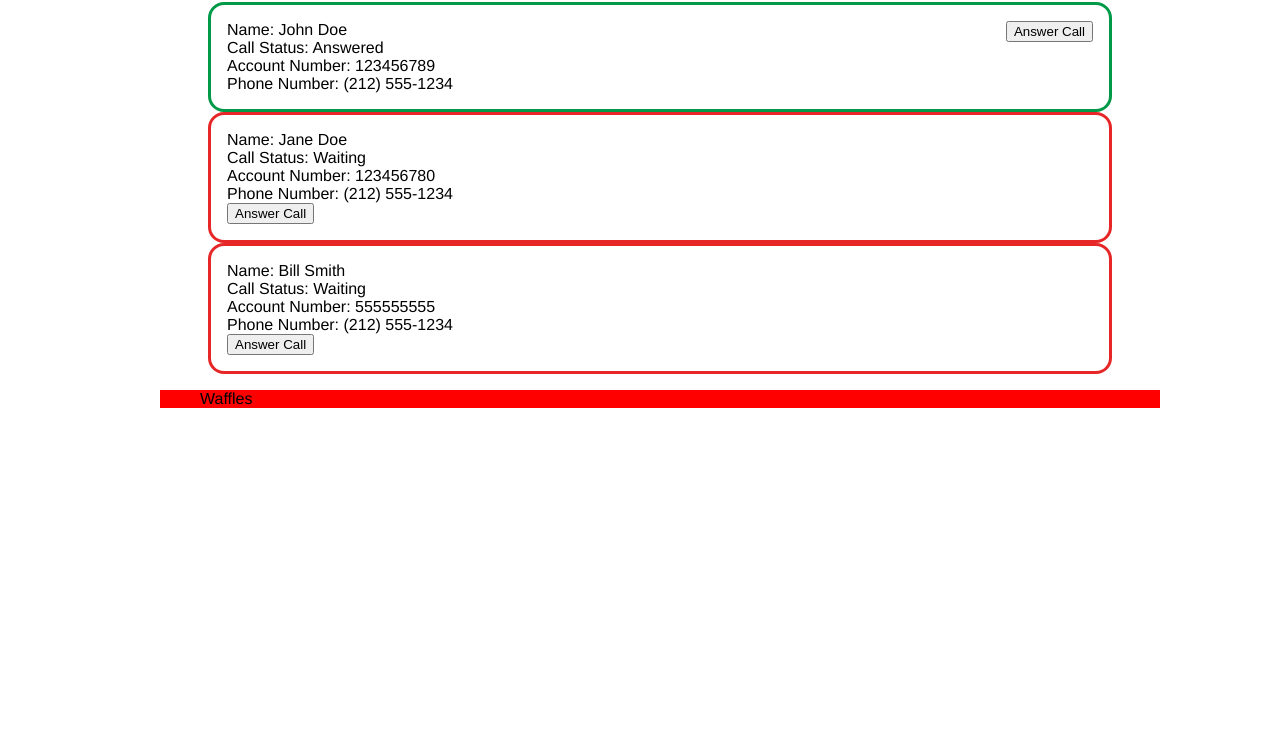
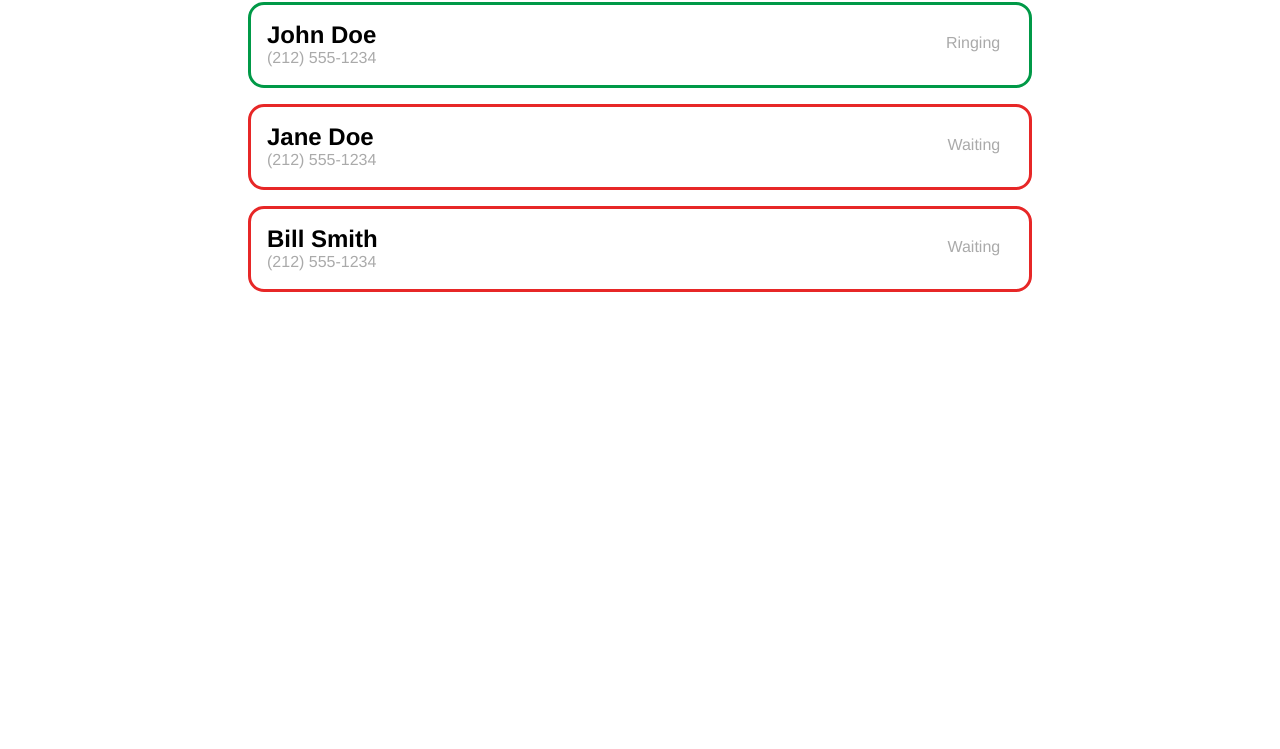
Before and after one commit to CoordinatedHackers/touchtone, a website: page static/repview.html in a window 1280 px wide. Shown: the part 51-800 px from the top of the page. Drawn offline with nearby package versions, Linux system fonts and the light colour scheme; no server answers.

Commit message:
Different look for rep overview

```diff
--- a/static/repview.html
+++ b/static/repview.html
@@ -13,47 +13,60 @@ header {
 }
 header > h1 {
 	font-weight: 100;
-	width: 960px;
 	margin: 0 auto;
+	padding: 0 2rem;
+	max-width: 50rem;
 }
 #container {
-	width: 960px;
 	margin: 0 auto;
+	max-width: 50rem;
+	padding: 0 2rem;
 	position: relative;
 }
-.customerList {
-	/*display: -webkit-flex;
-	-webkit-flex-flow: row wrap;
-	*/
+#customerList {
+	list-style: none;
+	padding: 0;
 }
-ul {
-	list-style: none;
-}
-.customer {
-	margin: auto 0.5em;
+#customerList > li {
+	margin: 1em 0.5em;
 	padding: 1em;
 	border-radius: 1em;
 	border: 3px solid;
 	position: relative;
+	height: 3em;
+	cursor: pointer;
+	-webkit-user-select: none;
+	user-select: none;
 }
-.customer > ul {
+#customerList > li:hover {
+	background: #eee;
+}
+#customerList > li > ul {
 	padding: 0;
 }
-.customer.answered {
-	border-color: #009947;
+#customerList > li.answered { border-color: #009947; }
+#customerList > li.waiting { border-color: #E72727; }
+#customerList > li > h1 {
+	margin: 0;
+	font-size: 1.5em;
 }
-.customer.waiting {
-	border-color: #E72727;
+#customerList > li > h2 {
+	margin: 0;
+	font-size: 1em;
+	font-weight: normal;
+	color: #aaa;
 }
-.customerData {
-	background: red;
-	width: 100%;
+#customerList .controls {
+	position: absolute;
+	right: 0;
+	top: 0;
+	bottom: 0;
+	padding: 0.8em;
 }
-.rightSide {
-	position: absolute;
-	right: 1em;
-	top: 1em;
-	height: 100%;
+#customerList .status {
+	float: right;
+	padding: 0 1em;
+	color: #aaa;
 }
 </style>
 
@@ -62,40 +75,30 @@ ul {
 </header>
 
 <div id="container">
-	<ul class="customerList">
-		<li class="customer answered">
-			<ul>
-				<li class="userName">Name: John Doe</li>
-				<li class="callStatus">Call Status: Answered</li>
-				<li class="accountNumber">Account Number: 123456789</li>
-				<li class="phoneNumber">Phone Number: (212) 555-1234</li>
-			</ul>
-			<div class="rightSide"><button class="answerButton">Answer Call</button></div>
+	<ul id="customerList">
+		<li class="answered">
+			<h1>John Doe</h1>
+			<h2>(212) 555-1234</h2>
+			<div class="controls">
+				<p class="status">Ringing</p>
+			</div>
 		</li>
-		<li class="customer waiting">
-			<ul>
-				<li class="userName">Name: Jane Doe</li>
-				<li class="callStatus">Call Status: Waiting</li>
-				<li class="accountNumber">Account Number: 123456780</li>
-				<li class="phoneNumber">Phone Number: (212) 555-1234</li>
-				<li><button class="answerButton">Answer Call</button></li>
-			</ul>
+		<li class="waiting">
+			<h1>Jane Doe</h1>
+			<h2>(212) 555-1234</h2>
+			<div class="controls">
+				<p class="status">Waiting</p>
+			</div>
 		</li>
-		<li class="customer waiting">
-			<ul>
-				<li class="userName">Name: Bill Smith</li>
-				<li class="callStatus">Call Status: Waiting</li>
-				<li class="accountNumber">Account Number: 555555555</li>
-				<li class="phoneNumber">Phone Number: (212) 555-1234</li>
-				<li><button class="answerButton">Answer Call</button></li>
-			</ul>
+		<li class="waiting">
+			<h1>Bill Smith</h1>
+			<h2>(212) 555-1234</h2>
+			<div class="controls">
+				<p class="status">Waiting</p>
+			</div>
 		</li>
 	</ul>
 
-	<ul class="customerData">
-		<li>Waffles</li>
-		<li></li>
-	</ul>
 </div>
 <script src="/socket.io/socket.io.js"></script>
 <script>
```
